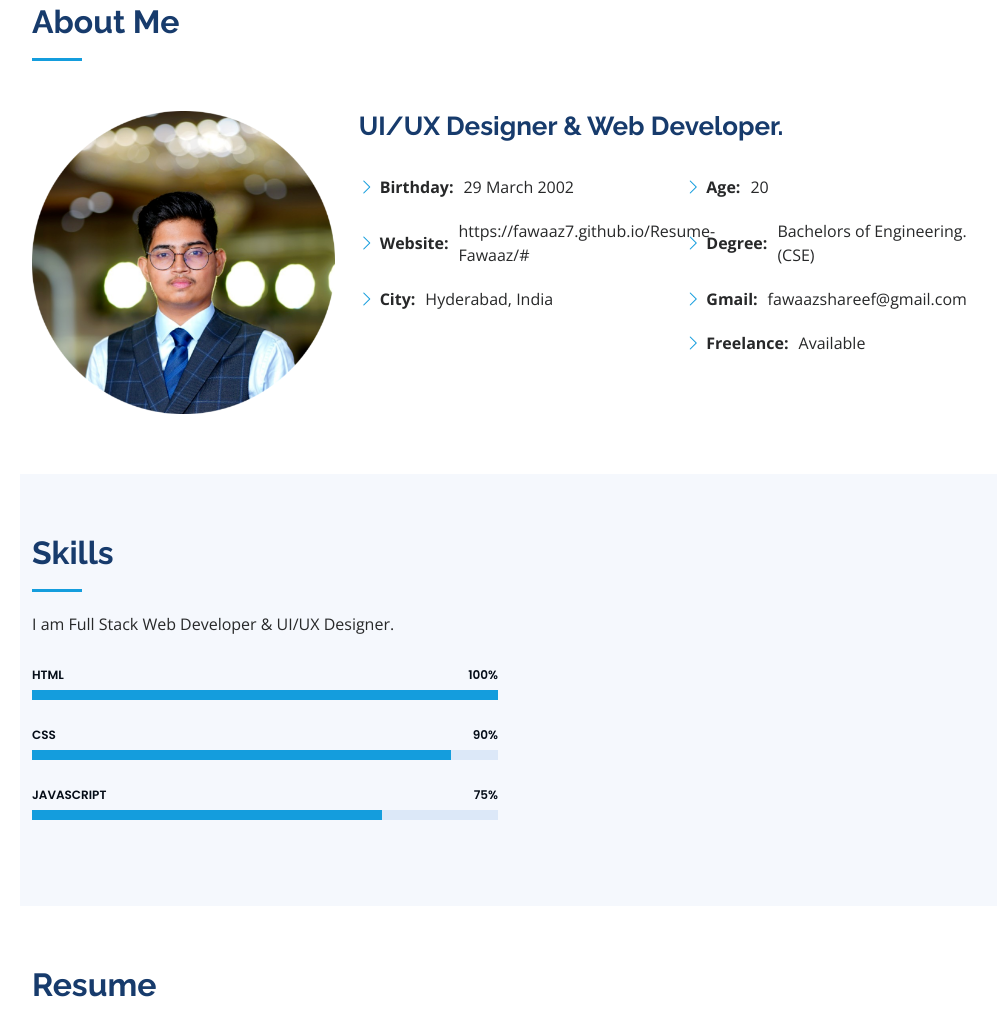
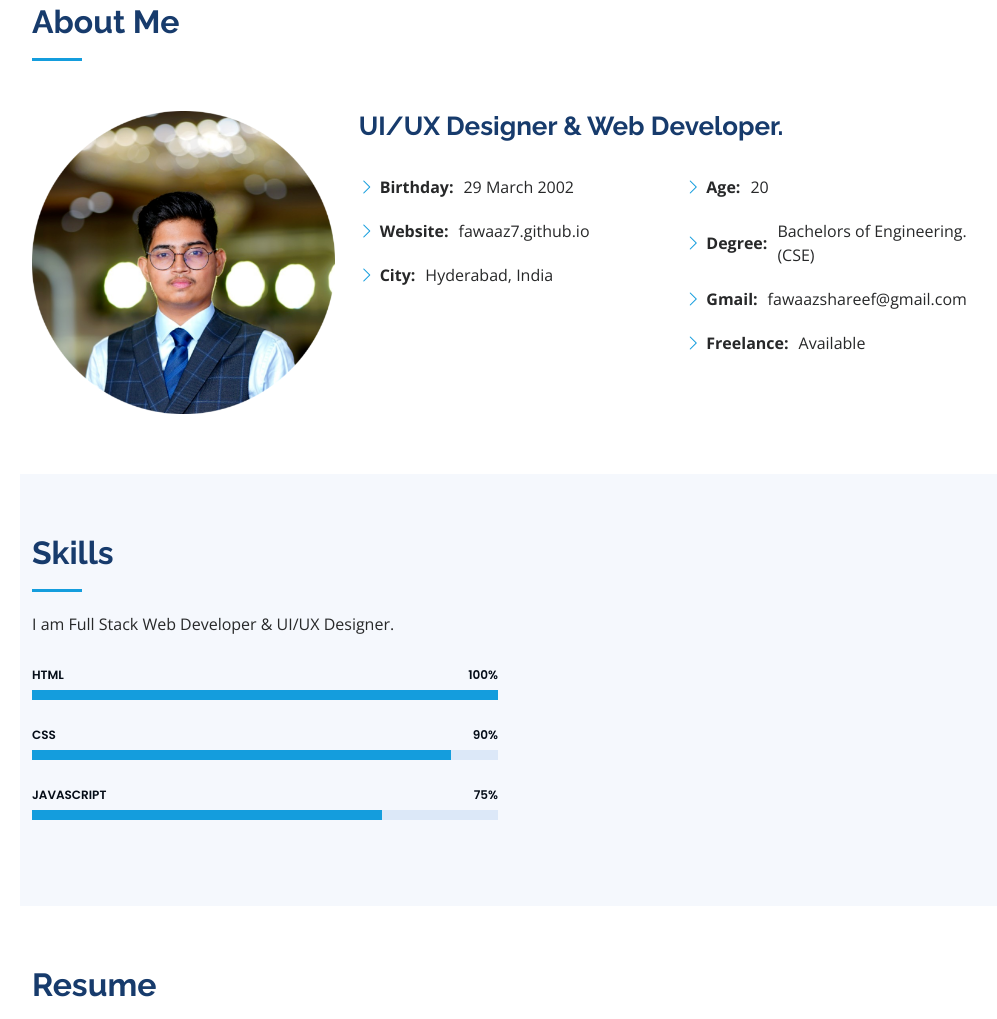
Before and after one commit to Fawaaz7/Resume-Fawaaz, a plain HTML site: page index.html in a window 1280 px wide. Shown: the part 857-1876 px from the top of the page, without its empty margins (280-1277 px from the left). Drawn offline with nearby package versions, Linux system fonts and the light colour scheme.

Commit message:
website changes

```diff
--- a/index.html
+++ b/index.html
@@ -138,7 +138,7 @@
                     </li>
                     <li>
                       <i class="bi bi-chevron-right"></i>
-                      <strong>Website:</strong> <span>https://fawaaz7.github.io/Resume-Fawaaz/#</span>
+                      <strong>Website:</strong> <span>fawaaz7.github.io</span>
                     </li>
                     <li>
                       <i class="bi bi-chevron-right"></i>
```
